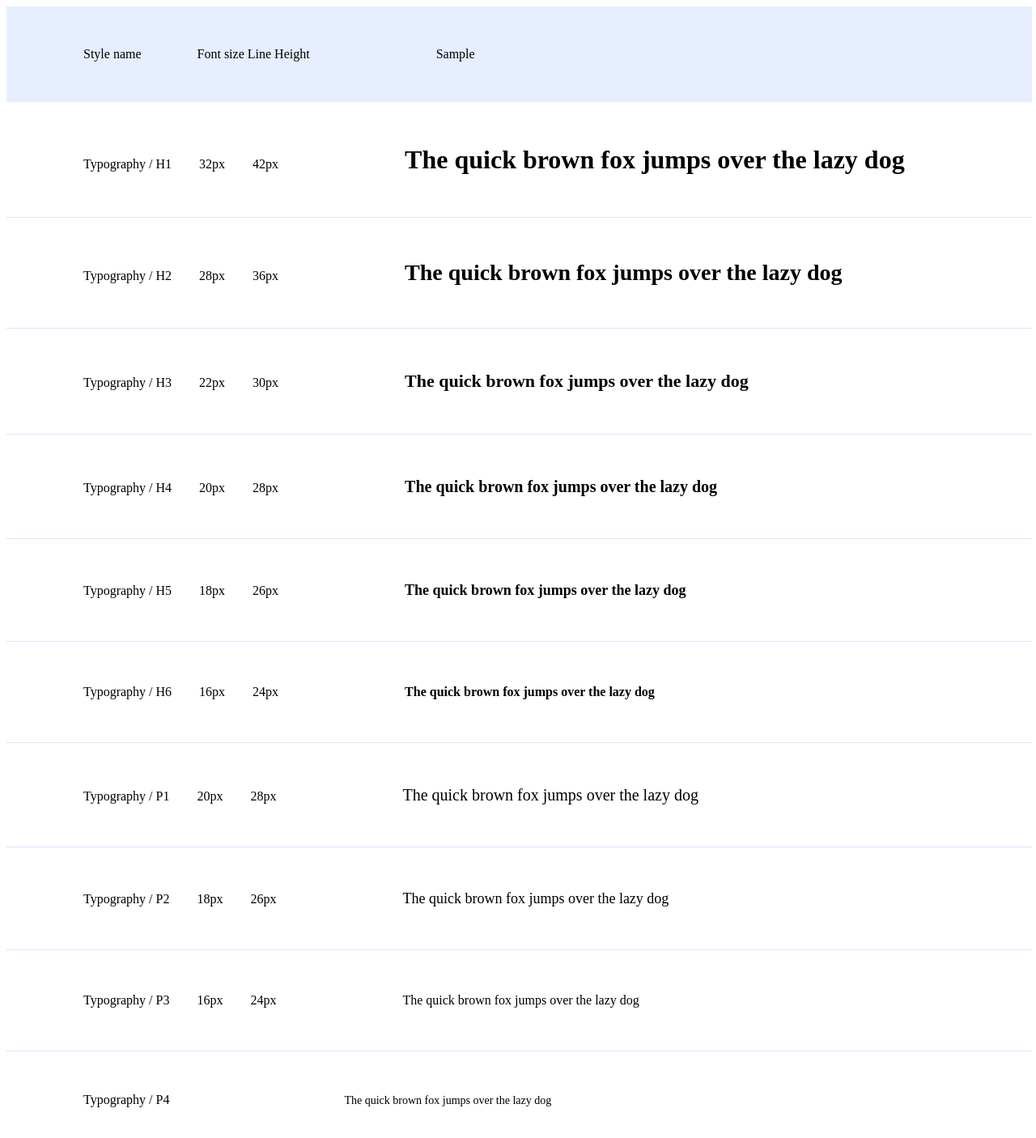
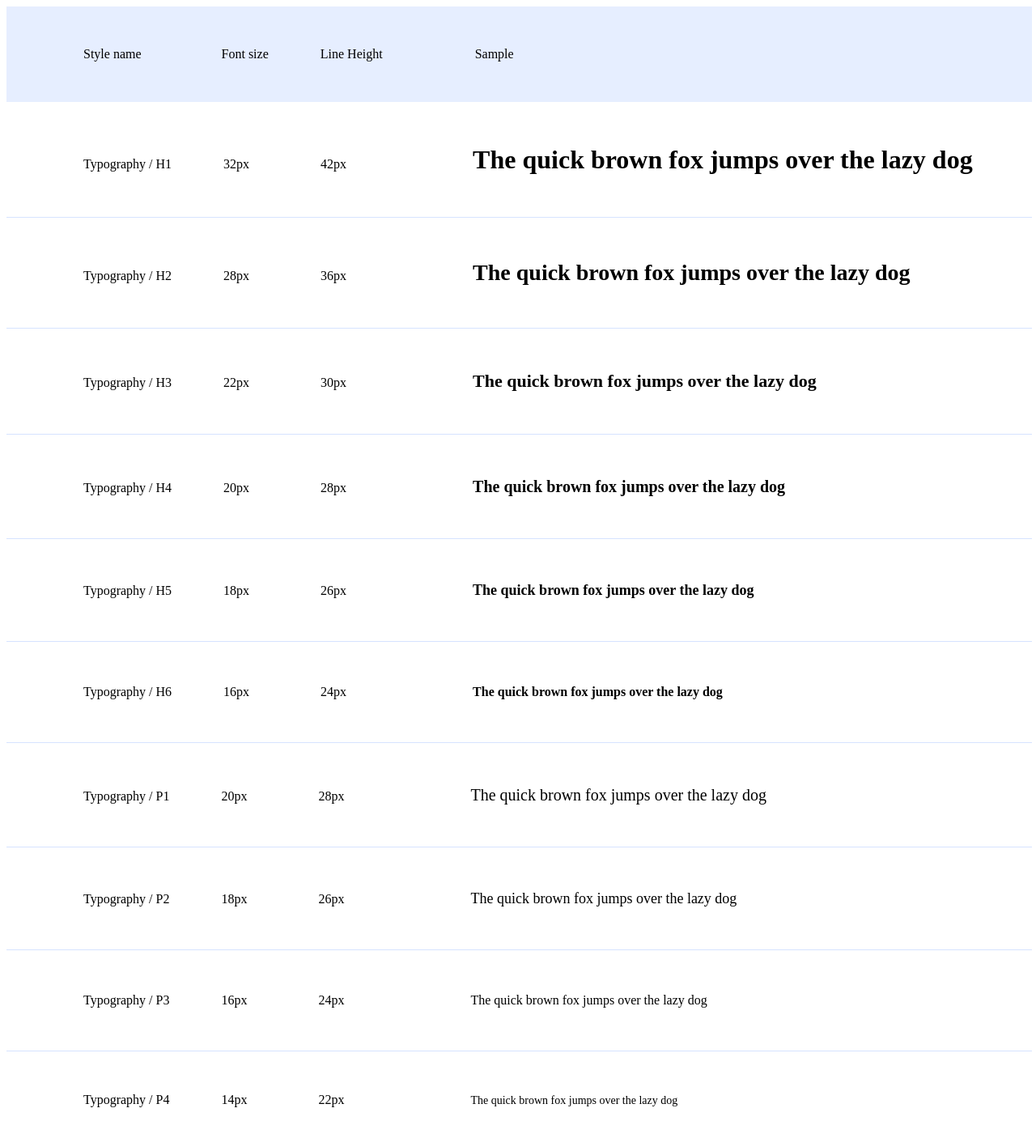
Before and after one commit to OlleyO/ui-kit, a plain HTML site: page flex-table.html in a window 1280 px wide. Shown: the top 1406 px of the page at 81% size. Drawn offline with Linux system fonts and the light colour scheme.

Commit message:
added margins

```diff
--- a/flex-table.html
+++ b/flex-table.html
@@ -72,8 +72,8 @@
       </div>
       <div class="row">
         <span>Typography / P4</span>
-        <span></span>
-        <span></span>
+        <span>14px</span>
+        <span>22px</span>
         <p class="p4">The quick brown fox jumps over the lazy dog</p>
       </div>
     </div>
--- a/styles/flex-table.css
+++ b/styles/flex-table.css
@@ -24,16 +24,27 @@
 }
 
 .head-row span:first-child {
-  margin-right: 65px;
+  margin-right: 95px;
 }
 
-.row span:first-child,
+.head-row span:nth-child(2) {
+  margin-right: 60px;
+}
+
+.row span:first-child {
+  margin-right: 60px;
+}
+
 .row span:nth-child(2) {
-  margin-right: 30px;
+  margin-right: 84px;
 }
 
 span:nth-last-child(2) {
   margin-right: 152px;
+}
+
+.head-row span:nth-child(3) {
+  margin-right: 110px;
 }
 
 h1,
```
